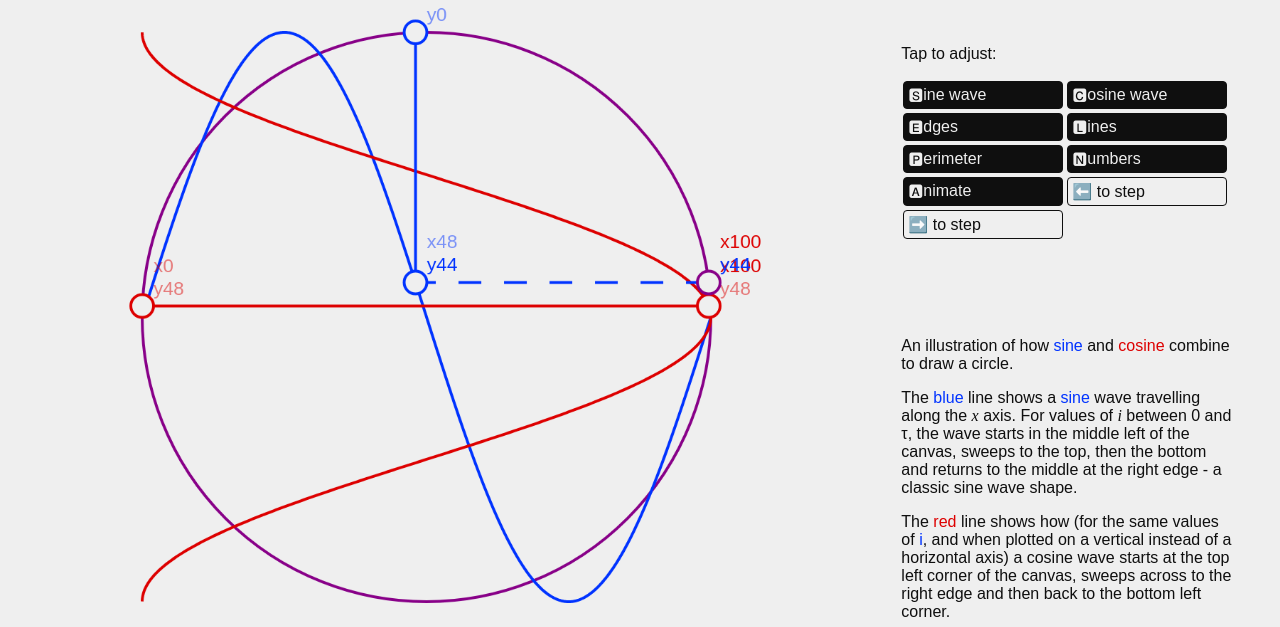
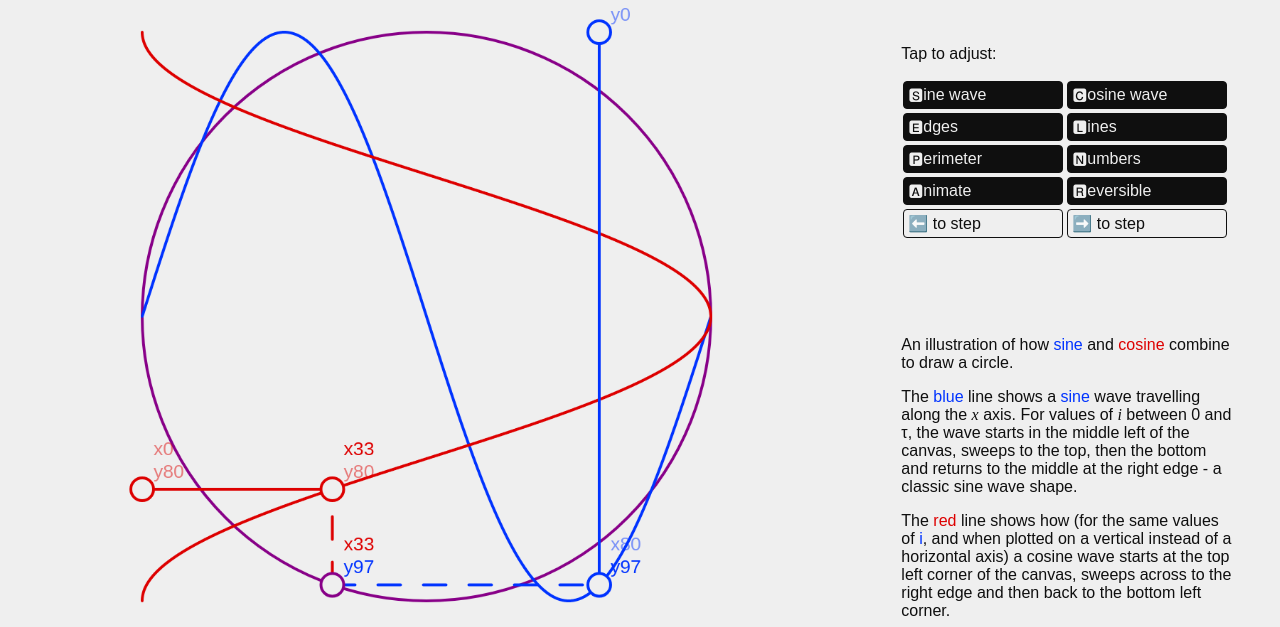
Before and after one commit to portsoc/canvascircle, a website: page index.html in a window 1280 px wide. Shown: the part 173-800 px from the top of the page. Drawn offline with Linux system fonts and the light colour scheme.

Commit message:
code cleanup (organised vars and consts) added reverse capability

```diff
--- a/circle.js
+++ b/circle.js
@@ -1,34 +1,32 @@
 'use strict';
 
-const canvas = document.createElement('canvas');
-canvas.id = 'canvas';
+// constants
+const DEFAULT_STEP = 0.025;
+const TAU = 2 * Math.PI;
+const RADIUS = 50;
+const SCALE = 8;
 
-const c = canvas.getContext('2d');
+// computed constants
+const BLOB_SIZE = RADIUS / 25;
+const DIAMETER = 2 * RADIUS;
+const MARGIN = SCALE * RADIUS;
+const MULTIPLIER = DIAMETER / TAU;
+const STYLE = getComputedStyle(document.documentElement);
 
-const TAU = 2 * Math.PI;
-const SCALE = 8;
-const r = 50; // radius
-const d = 2 * r; // diameter
-const blobsize = r / 25;
-const margin = SCALE * r;
+// defined in init()
+let background;
+let canvas;
+let cols;
+let ctx;
+let direction;
+let el;
+let current;
+let stepSize;
 
-const tau = 2 * Math.PI;
-const step = 0.01;
-const multiplier = d / tau;
-
-const style = getComputedStyle(document.documentElement);
-console.log(style);
-const cols = {};
-const el = {};
-
-let background = null;
-let i = TAU;
-
-
-function setColorScheme() {
+function getStyleFromCSS() {
   const properties = 'sin cos sinalpha cosalpha circ bg fg'.split(' ');
   for (const prop of properties) {
-    cols[prop] = style.getPropertyValue('--' + prop);
+    cols[prop] = STYLE.getPropertyValue('--' + prop);
   }
 }
 
@@ -48,107 +46,124 @@ function onoff(e) {
     case 'e': el.edges.click(); break;
     case 'n': el.numbers.click(); break;
     case 'a': el.auto.click(); break;
+    case 'r': el.reverse.click(); break;
   }
   drawInitial();
 }
 
 function drawBlob(x, y, fill, stroke, fillx, filly) {
-  c.beginPath();
-  c.arc(x, y, blobsize, 0, TAU);
-  c.fillStyle = fill;
-  c.strokeStyle = stroke;
-  c.fill();
-  c.stroke();
-  c.closePath();
+  ctx.beginPath();
+  ctx.arc(x, y, BLOB_SIZE, 0, TAU);
+  ctx.fillStyle = fill;
+  ctx.strokeStyle = stroke;
+  ctx.fill();
+  ctx.stroke();
+  ctx.closePath();
 
   if (el.numbers.checked) {
-    c.font = `${r / 20}pt sans-serif`;
-    c.fillStyle = fillx || stroke;
-    c.fillText('x' + x.toFixed(0), x + blobsize, y - blobsize * 3);
-    c.fillStyle = filly || stroke;
-    c.fillText('y' + y.toFixed(0), x + blobsize, y - blobsize);
+    ctx.font = `${RADIUS / 20}pt sans-serif`;
+    ctx.fillStyle = fillx || stroke;
+    ctx.fillText('x' + x.toFixed(0), x + BLOB_SIZE, y - BLOB_SIZE * 3);
+    ctx.fillStyle = filly || stroke;
+    ctx.fillText('y' + y.toFixed(0), x + BLOB_SIZE, y - BLOB_SIZE);
   }
 }
 
 function drawConn(x, y, x1, y1, col, dashed = false) {
-  c.beginPath();
-  c.strokeStyle = col;
-  c.moveTo(x, y);
-  c.lineTo(x1, y1);
-  if (dashed) c.setLineDash([4, 4]);
-  c.stroke();
-  c.closePath();
-  c.setLineDash([]);
+  ctx.beginPath();
+  ctx.strokeStyle = col;
+  ctx.moveTo(x, y);
+  ctx.lineTo(x1, y1);
+  if (dashed) ctx.setLineDash([4, 4]);
+  ctx.stroke();
+  ctx.closePath();
+  ctx.setLineDash([]);
 }
 
 
 function drawInitial() {
-  c.clearRect(-margin, -margin, canvas.width + margin, canvas.height + margin);
-  c.lineWidth = r / 100;
+  ctx.clearRect(-MARGIN, -MARGIN, canvas.width + MARGIN, canvas.height + MARGIN);
+  ctx.lineWidth = RADIUS / 100;
 
   if (el.circle.checked) {
     // draw circle using arc
-    c.beginPath();
-    c.strokeStyle = cols.circ;
-    c.arc(r, r, r, 0, TAU);
-    c.stroke();
+    ctx.beginPath();
+    ctx.strokeStyle = cols.circ;
+    ctx.arc(RADIUS, RADIUS, RADIUS, 0, TAU);
+    ctx.stroke();
   }
 
   if (el.sin.checked) {
     // draw sine path
-    c.beginPath();
-    c.strokeStyle = cols.sin;
-    c.moveTo(2 * r, r);
-    for (let i = 0; i < TAU; i += step) {
-      const y = r + r * Math.sin(i);
-      const axispos = d - i * multiplier % d;
-      c.lineTo(axispos, y);
+    ctx.beginPath();
+    ctx.strokeStyle = cols.sin;
+    ctx.moveTo(2 * RADIUS, RADIUS);
+    for (let i = 0; i < TAU; i += stepSize / 10) {
+      const y = RADIUS + RADIUS * Math.sin(i);
+      const axispos = DIAMETER - i * MULTIPLIER;
+      ctx.lineTo(axispos, y);
     }
-    c.stroke();
+    ctx.stroke();
   }
 
   if (el.cos.checked) {
     // draw cosine path
-    c.beginPath();
-    c.strokeStyle = cols.cos;
-    c.moveTo(0, 0);
-    for (let i = 0; i < TAU; i += step) {
-      const x = r - r * Math.cos(i);
-      const axispos = i * multiplier % d;
-      c.lineTo(x, axispos);
+    ctx.beginPath();
+    ctx.strokeStyle = cols.cos;
+    ctx.moveTo(0, 0);
+    for (let i = 0; i < TAU; i += stepSize / 10) {
+      const x = RADIUS - RADIUS * Math.cos(i);
+      const axispos = i * MULTIPLIER;
+      ctx.lineTo(x, axispos);
     }
-    c.stroke();
+    ctx.stroke();
   }
 
-  background = c.getImageData(0, 0, canvas.width, canvas.height);
+  background = ctx.getImageData(0, 0, canvas.width, canvas.height);
 
   // create a bitmap copy of the canvas
 }
 
 
 function stepOn(direction) {
-  i -= (step * direction);
-  if (i < 0) i += TAU;
+  current += stepSize * direction;
+  if (current <= 0) {
+    if (el.reverse.checked) {
+      return -direction;
+    } else {
+      current += TAU;
+    }
+  }
+  if (current >= TAU) {
+    if (el.reverse.checked) {
+      return -direction;
+    } else {
+      current -= TAU;
+    }
+  }
+  return direction;
 }
 
 function drawNext() {
   if (el.auto.checked) {
-    stepOn(+1);
+    direction = stepOn(direction);
   }
 
-  const x = r - r * Math.cos(i);
-  const y = r + r * Math.sin(i);
-  const axispos = d - (i * multiplier % d);
+  // when reverse is unclicked, ongoing reverses should stop
+  if (el.reverse.checked && stepSize < 0) stepSize = -stepSize;
+
+  const x = RADIUS - RADIUS * Math.cos(current);
+  const y = RADIUS - RADIUS * Math.sin(current);
+  const axispos = current * MULTIPLIER;
 
   // redraw the background covering the previous frame.
-  c.putImageData(background, 0, 0);
+  ctx.putImageData(background, 0, 0);
 
   // connectors between waves and circle
   if (el.circle.checked && el.lines.checked) {
     if (el.sin.checked) drawConn(x, y, axispos, y, cols.sin, true);
     if (el.cos.checked) drawConn(x, y, x, axispos, cols.cos, true);
   }
-
 
   if (el.sin.checked) {
     if (el.edges.checked) {
@@ -176,28 +191,40 @@ function drawNext() {
 }
 
 function init() {
+  // vars
+  current = 0;
+  stepSize = DEFAULT_STEP;
+  direction = 1;
+  el = {};
+  cols = {};
+
+  // set up el to point to all id'd elements
   const all = document.querySelectorAll('[id]');
   all.forEach(e => { el[e.id] = e; });
 
-  el.key.after(canvas);
+  getStyleFromCSS();
 
+  // add listeners
+  const inputs = document.querySelectorAll('input');
+  inputs.forEach(i => i.addEventListener('change', drawInitial));
+  window.matchMedia('(prefers-color-scheme: dark)').addEventListener('change', getStyleFromCSS);
   document.addEventListener('keydown', onoff);
-
   el.down.addEventListener('click', () => nudge(-1));
   el.up.addEventListener('click', () => nudge(+1));
 
-  const inputs = document.querySelectorAll('input');
-  inputs.forEach(i => i.addEventListener('change', drawInitial));
+  // prep canvas
+  canvas = document.createElement('canvas');
+  canvas.id = 'canvas';
+  el.key.after(canvas);
 
-  canvas.width = 2 * SCALE * r + margin;
-  canvas.height = 2 * SCALE * r + margin;
-  c.translate(margin / 2, margin / 2);
-  c.lineWidth = 2;
-  c.font = '12px sans-serif';
-  c.scale(SCALE, SCALE);
+  canvas.width = 2 * SCALE * RADIUS + MARGIN;
+  canvas.height = 2 * SCALE * RADIUS + MARGIN;
 
-  setColorScheme();
-  window.matchMedia('(prefers-color-scheme: dark)').addListener(setColorScheme);
+  ctx = canvas.getContext('2d');
+  ctx.translate(MARGIN / 2, MARGIN / 2);
+  ctx.lineCap = 'round';
+  ctx.font = '12px sans-serif';
+  ctx.scale(SCALE, SCALE);
 
   drawInitial();
   drawNext();
--- a/index.html
+++ b/index.html
@@ -19,6 +19,7 @@ class=sine>Sine</span>&nbsp;&amp;&nbsp;<span class=cosine>Cosine</span>.</h1>
     <input type=checkbox id=circle checked data-key=p></input><label for=circle>🅿erimeter</label>
     <input type=checkbox id=numbers checked data-key=n></input><label for=numbers>🅽umbers</label>
     <input type=checkbox id=auto checked data-key=a></input><label for=auto>🅰nimate</label>
+    <input type=checkbox id=reverse checked data-key=r></input><label for=reverse>🆁eversible</label>
     <label type=nudge id=down>⬅️ to step</label>
     <label type=nudge id=up>➡️ to step</label>
   </div>
```
